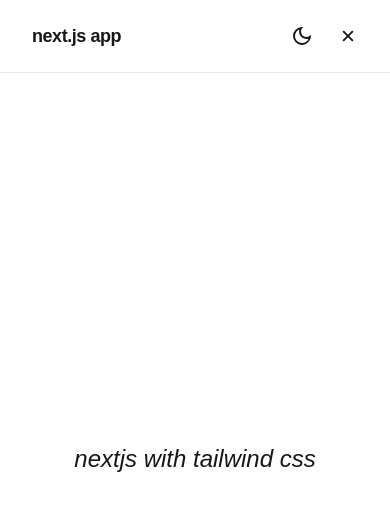
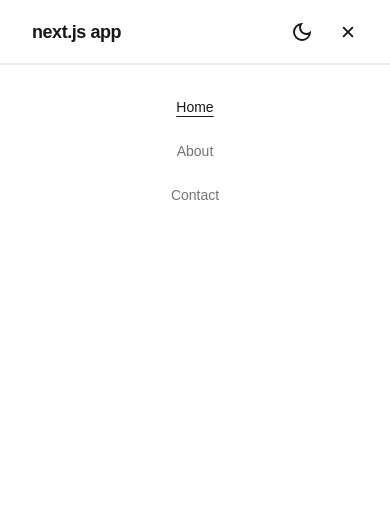
Before and after one commit to gouthamamin/nextjs-tailwind-starter-template, a Next.js app: page / in a window 390 px wide. Both pictures are taken after a click on the element 348 px from the left and 36 px from the top of the page. Shown: the top 510 px of the page. Built offline with nearby package versions, Linux system fonts and the light colour scheme.

Commit message:
feat: add navbar for mobile screens

```diff
--- a/app/components/Navbar.tsx
+++ b/app/components/Navbar.tsx
@@ -18,11 +18,12 @@
   const toggleNavBar = () => setIsOpen(!isOpen);
 
   return (
-    <header className="w-full flex items-center justify-between px-8 py-4 border-b border-primary/10">
+    <header className="w-full h-16 flex items-center justify-between px-8 border-b border-primary/10 relative">
       <Link href="/" className="font-semibold text-lg tracking-tight">
         next.js app
       </Link>
 
+      {/* Desktop nav */}
       <nav className="hidden md:flex items-center gap-6">
         {NAVBAR_LINKS.map((item: iNavLinks) => {
           const isActive = pathname === item.href;
@@ -35,6 +36,25 @@
           );
         })}
       </nav>
+
+      {/* Mobile nav from h-16 */}
+      {isOpen && (
+        <nav className="md:hidden absolute top-16 left-0 w-full h-[calc(100vh-4rem)] flex flex-col items-center gap-6 px-8 pt-8 border-t border-primary/10 bg-background z-50">
+          {NAVBAR_LINKS.map((item: iNavLinks) => {
+            const isActive = pathname === item.href;
+            return (
+              <Link
+                key={item.href}
+                href={item.href}
+                onClick={toggleNavBar}
+                className={`text-sm font-medium transition-opacity duration-200 ${isActive ? "opacity-100 underline underline-offset-4" : "opacity-60 hover:opacity-100"}`}
+              >
+                {item.label}
+              </Link>
+            );
+          })}
+        </nav>
+      )}
 
       <div className="flex flex-row-reverse items-center gap-4">
         <div className="md:hidden" onClick={toggleNavBar}>
```
